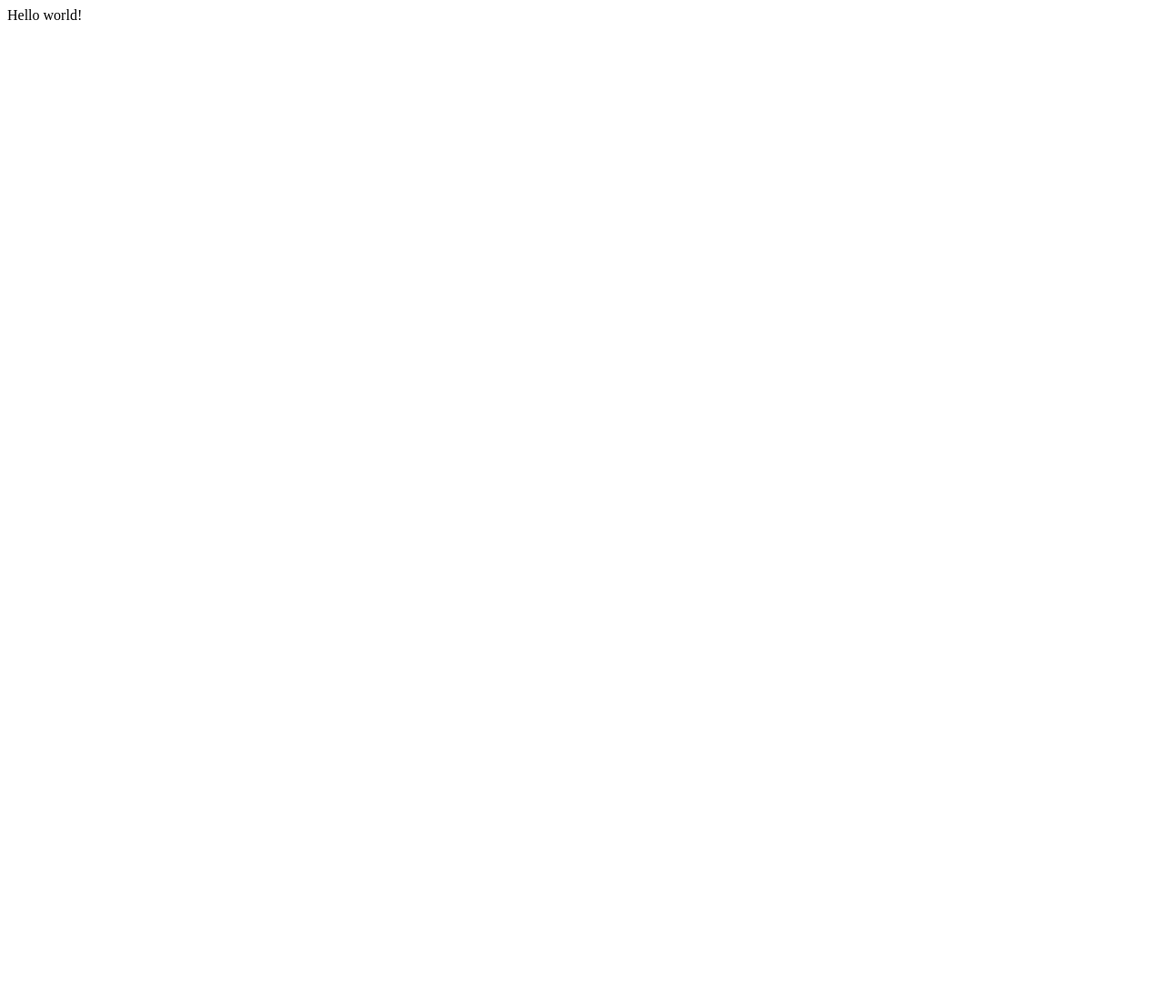
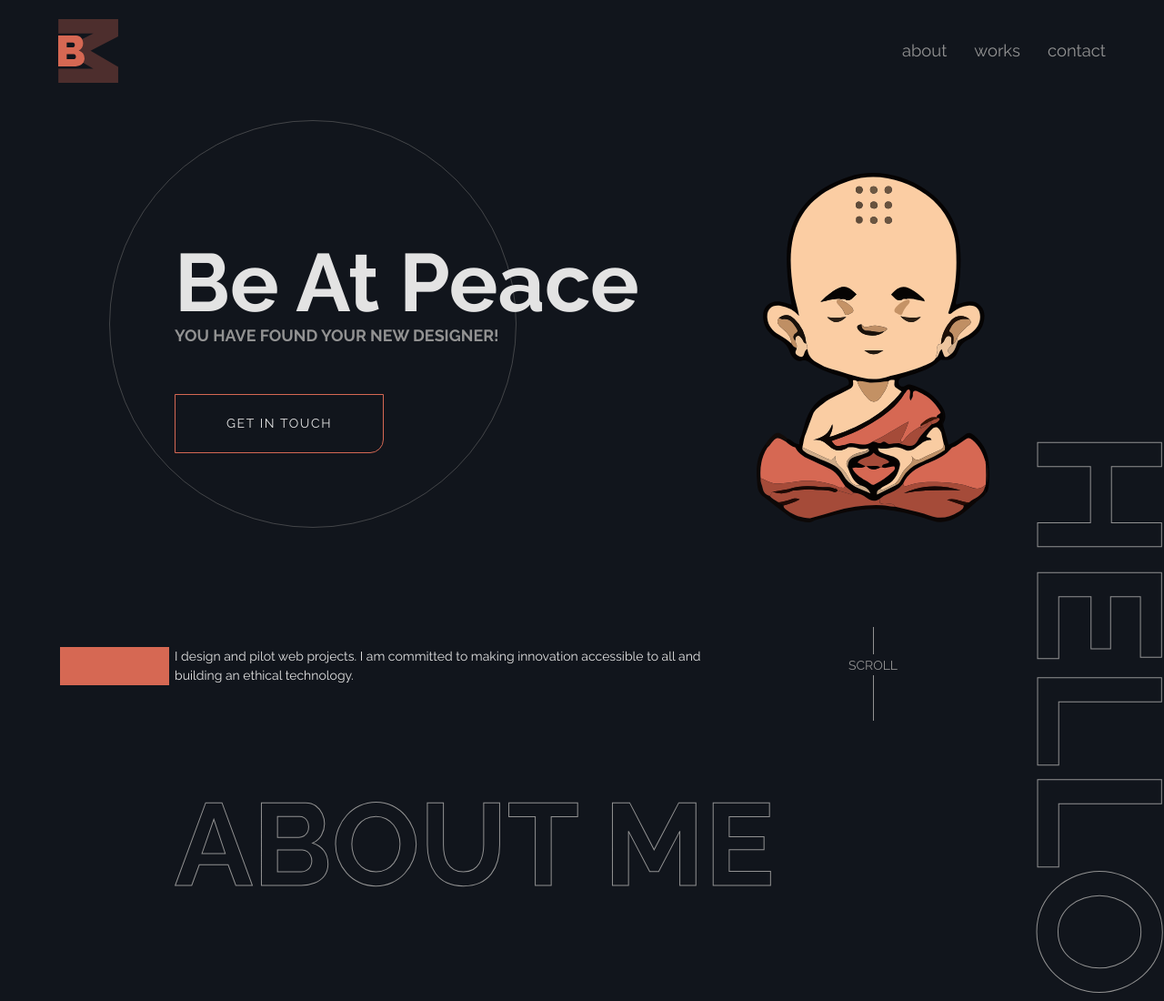
Before and after one commit to jithesh-dev/booleanMonk_gatsby, a Gatsby site: page / in a window 1280 px wide. Shown: the top 1100 px of the page at 91% size. Before the commit the page ends 800 px from the top, so only its background shows below. Built offline with nearby package versions, Linux system fonts and the light colour scheme; Gatsby itself is replaced by a stand-in of ours.

Commit message:
First Commit

```diff
--- /dev/null
+++ b/src/components/About/About.css
@@ -0,0 +1,41 @@
+/* About */
+
+.about-grid {
+  display: grid;
+  grid-template-areas:
+    "title"
+    "ppic"
+    "a-content";
+  gap: 50px;
+  justify-items: center;
+  align-items: center;
+  position: relative;
+}
+
+.prof-pic-container {
+  grid-area: ppic;
+  width: max-content;
+  border: 1px solid var(--clr-text);
+}
+.prof-pic-container img {
+  width: 100%;
+  max-width: 300px;
+  transform: translate(10px, -10px);
+}
+
+.about-expander {
+  grid-area: title;
+}
+
+.a-content {
+  grid-area: a-content;
+}
+
+@media only screen and (min-width: 1200px) {
+  .about-grid {
+    grid-template-areas:
+      "title title"
+      "ppic a-content";
+    justify-items: left;
+  }
+}
--- /dev/null
+++ b/src/components/About/About.js
@@ -0,0 +1,35 @@
+import React from "react"
+import ProfilePic from "../../assets/images/profile-pic.jpg"
+import "./About.css"
+
+function About() {
+  return (
+    <div id="about" className="about-grid section container sub-container">
+      <h1 className="about-expander expander">ABOUT ME</h1>
+
+      <div className="prof-pic-container">
+        <img src={ProfilePic} alt="" />
+      </div>
+      <div className="a-content">
+        <h5 className="section-headings">JITHESH KUMAR</h5>
+        <p>
+          Hey, I'm Jithesh ,a Creative developer based in Kochi, Kerala,India
+          with a passion for interactive design and development, currently
+          working with the awesome people at Baobab Partners In the past, i have
+          had to work across multiple roles including Backend development,
+          Mobile development and Product design but lately, my interest has
+          gotten more to do with interactive design and front-end
+          implementation.
+        </p>
+        <p>
+          Also a fan of landscape photography and have tried playing around with
+          mobile photography, some of which you can see here . I am available
+          for very interesting gigs, or talks about design, hip-hop, photography
+          or fooood
+        </p>
+      </div>
+    </div>
+  )
+}
+
+export default About
--- /dev/null
+++ b/src/components/Featured/Featured.css
@@ -0,0 +1,76 @@
+/* Featured Projects */
+.project-container {
+  display: flex;
+  justify-content: center;
+}
+.p-tile p,
+.p-tile .btn {
+  margin-top: 40px;
+}
+.p-title {
+  font-style: italic;
+  font-weight: 400;
+}
+.p-title span {
+  font-weight: 200;
+  font-size: 0.8rem;
+  vertical-align: text-top;
+}
+.p-tile ul {
+  margin-top: 20px;
+}
+.p-tile li {
+  margin-bottom: 5px;
+}
+.p-tile li::before {
+  margin-right: 7px;
+  width: 10px;
+  height: 2px;
+  display: inline-block;
+  content: "";
+  background-color: var(--clr-accent);
+}
+
+@media only screen and (min-width: 1200px) {
+  .works-exp-wrapper {
+    display: flex;
+    justify-content: flex-end;
+  }
+  .works-exp {
+    /* text-align: right; */
+    position: relative;
+  }
+  .works-exp::before {
+    content: "";
+    position: absolute;
+    left: -100%;
+    top: 50%;
+    height: 50%;
+    width: 100%;
+    /* background-color: red; */
+    border: 1px solid var(--clr-bg-light);
+    border-right: none;
+    border-bottom: none;
+  }
+  .p-tile {
+    width: 70vw;
+    display: grid;
+    grid-template-columns: 1fr 2fr;
+    grid-template-rows: 100px auto;
+  }
+  .p-title {
+    grid-row: 1;
+    grid-column: 1;
+  }
+  .p-img {
+    grid-row: 1/3;
+    grid-column: 2;
+  }
+  .tile-content {
+    grid-row: 2;
+    grid-column: 1;
+  }
+  .tile-content p {
+    margin: 0;
+  }
+}
--- /dev/null
+++ b/src/components/Featured/Featured.js
@@ -0,0 +1,40 @@
+import React from "react"
+import ArteMockup from "../../assets/images/arte-mockup.png"
+import "./Featured.css"
+
+function Featured() {
+  return (
+    <div id="works" className="f-projects-grid ">
+      <div className="works-exp-wrapper">
+        <h1 className="works-exp expander">WORKS</h1>
+      </div>
+      <h5 className="section-headings">FEATURED PROJECTS</h5>
+      <div className="project-container">
+        <div className="p-tile">
+          <h4 className="p-title">
+            <span>01</span>ARTE MUSICA
+          </h4>
+          <img className="p-img" src={ArteMockup} alt="" />
+          <div className="tile-content">
+            <p>
+              I design and pilot web projects. I am committed to making
+              innovation accessible to all and building an ethical technology.I
+              design and pilot web projects. I am committed to making innovation
+              accessible to all and building an ethical technology.
+            </p>
+            <ul className="highlight">
+              <li>UI / UX DESIGN</li>
+              <li>FRONT END DEVELOPMENT</li>
+              <li>WORDPRESS THEME CONVERSION</li>
+            </ul>
+            <a href="#" className="btn">
+              VIEW PROJECT
+            </a>
+          </div>
+        </div>
+      </div>
+    </div>
+  )
+}
+
+export default Featured
--- /dev/null
+++ b/src/components/Header/Header.css
@@ -0,0 +1,45 @@
+.navbar {
+  padding: 1.5em 0;
+  display: flex;
+  flex-grow: 1;
+  align-items: center;
+  grid-column: 1/5;
+  justify-content: space-between;
+}
+.navbar .logo {
+  min-height: 50px;
+  height: 100%;
+  max-height: 70px;
+}
+
+.nav {
+  display: flex;
+}
+
+.nav__link {
+  margin-left: 30px;
+  font-size: 1.15rem;
+  color: var(--clr-text);
+  text-transform: lowercase;
+  text-decoration: none;
+  position: relative;
+}
+
+.nav__link::after {
+  content: "";
+  display: block;
+  position: absolute;
+  bottom: 0px;
+  left: -10%;
+  z-index: -1;
+  height: 0px;
+  width: 0px;
+  background-color: var(--clr-accent);
+  transition: all 0.2s cubic-bezier(1, 0, 0, 1);
+}
+
+.nav__link:hover:after,
+.nav__link:focus:after {
+  height: 8px;
+  width: 100%;
+}
--- /dev/null
+++ b/src/components/Header/Header.js
@@ -0,0 +1,28 @@
+import React from "react"
+import { Link } from "gatsby"
+import Logo from "../../assets/svg/bm-logo.svg"
+
+import "./Header.css"
+
+function Header() {
+  return (
+    <div className="header">
+      <div className="navbar">
+        <img className="logo" src={Logo} alt="" />
+        <nav className="nav">
+          <Link to="#about" className="nav__link">
+            about
+          </Link>
+          <Link to="#works" className="nav__link">
+            works
+          </Link>
+          <Link to="#contact" className="nav__link">
+            contact
+          </Link>
+        </nav>
+      </div>
+    </div>
+  )
+}
+
+export default Header
--- /dev/null
+++ b/src/components/Hero/Hero.css
@@ -0,0 +1,200 @@
+.hero-grid {
+  height: 90vh;
+  display: grid;
+  grid-template-columns: 100%;
+  /* grid-template-rows: 10vh 30vh auto 20vh 10vh; */
+  grid-template-rows: repeat(4, auto);
+}
+
+/* Animation Keyframes*/
+@keyframes monkHover {
+  0% {
+    padding-bottom: 0px;
+  }
+  50% {
+    padding-bottom: 10px;
+  }
+  100% {
+    padding-bottom: 0px;
+  }
+}
+
+.monk {
+  max-height: 40vw;
+  animation: monkHover 2s infinite;
+}
+.monk-illustration {
+  margin-top: 10px;
+  grid-row: 1/2;
+  display: flex;
+  justify-content: center;
+  /* Animation */
+  animation-delay: 0.5s;
+}
+
+.hero-content {
+  grid-row: 2/3;
+  text-align: center;
+}
+
+.hero-title {
+  font-size: 3rem;
+  line-height: 1em;
+  margin-bottom: 0px;
+  position: relative;
+}
+.hero-title::before {
+  position: absolute;
+  z-index: -1;
+  content: "";
+  top: -60%;
+  right: -2%;
+  height: 35vw;
+  width: 35vw;
+  border-radius: 50%;
+  border: 1px solid var(--clr-bg-light);
+}
+
+.sub-title {
+  font-size: 1rem;
+  font-weight: regular;
+  color: var(--clr-text);
+  /* Animation */
+  animation-delay: 1s;
+}
+
+.hero-grid .btn {
+  justify-self: center;
+}
+
+.intro-text-wrapper {
+  align-self: start;
+  position: relative;
+  /* grid-column: 1/5; */
+  grid-row: 3/4;
+}
+.intro-text {
+  margin-top: 0px;
+  position: relative;
+}
+.intro-text::before {
+  content: "";
+  position: absolute;
+  left: -20px;
+  height: 100%;
+  width: 10px;
+  background-color: var(--clr-accent);
+}
+.scroll-text {
+  /* grid-column: 4/5; */
+  grid-row: 4;
+  align-self: start;
+  justify-self: center;
+  position: relative;
+}
+.scroll-text::before {
+  position: absolute;
+  content: "";
+  width: 1px;
+  height: 30px;
+  border-right: 1px solid;
+  top: -32px;
+  left: 50%;
+}
+.scroll-text::after {
+  position: absolute;
+  content: "";
+  width: 1px;
+  height: 50px;
+  border-right: 1px solid;
+  bottom: -50px;
+  left: 50%;
+}
+
+.hello-exp {
+  font-size: var(--expander-sz);
+  width: calc(var(--expander-sz) * 0.75);
+  position: absolute;
+  right: 0;
+  top: 85vh;
+}
+
+:root {
+  --hero-text-sz: 7vw;
+  --hero-sb-txt-sz: calc(var(--hero-text-sz) / 5);
+  --hero-circle: calc(var(--hero-text-sz) * 5);
+  --circle-pos-t: calc(var(--hero-text-sz) * -1.5);
+  --circle-pos-l: calc(var(--hero-text-sz) * -0.8);
+  --expander-sz: 15vw;
+}
+
+@media only screen and (min-width: 1200px) {
+  .sub-container {
+    width: 70vw;
+    max-width: 1800px;
+    margin: 0 auto;
+  }
+  .hero-grid {
+    grid-template-columns: 10vw auto 20vw 10vw;
+    grid-template-rows: calc(80vh - 100px) 20vh;
+  }
+  .monk-illustration {
+    grid-column: 3/4;
+    grid-row: 1/2;
+    max-width: auto;
+    width: 100%;
+    align-self: center;
+    justify-self: end;
+  }
+
+  .hero-content {
+    grid-column: 2/3;
+    grid-row: 1/2;
+    align-self: center;
+    justify-self: start;
+    text-align: left;
+  }
+
+  .hero-title {
+    font-size: var(--hero-text-sz);
+  }
+  .sub-title {
+    font-size: var(--hero-sb-txt-sz);
+  }
+  .hero-title::before {
+    top: 0;
+    top: var(--circle-pos-t);
+    left: var(--circle-pos-l);
+    width: var(--hero-circle);
+    height: var(--hero-circle);
+  }
+  .h-cta {
+    justify-self: start;
+  }
+
+  .intro-text-wrapper {
+    grid-column: 2;
+    grid-row: 2;
+    align-self: center;
+  }
+  .intro-text {
+    margin: 0;
+    width: 600px;
+  }
+  .intro-text::before {
+    left: -21%;
+    width: 20%;
+  }
+  .scroll-text {
+    grid-column: 3;
+    grid-row: 2;
+    align-self: center;
+    justify-self: center;
+  }
+  .hello-exp {
+    /* width: 9.5rem; */
+    position: absolute;
+    right: 0;
+    top: 50vh;
+  }
+}
--- /dev/null
+++ b/src/components/Hero/Hero.js
@@ -0,0 +1,37 @@
+import React from "react"
+import { Link } from "gatsby"
+import Monk from "../../assets/svg/monk.svg"
+import "./Hero.css"
+
+function Hero() {
+  return (
+    <>
+      <div className="hero-grid">
+        <div className="monk-illustration">
+          <img src={Monk} alt="" className="monk " />
+        </div>
+        <div className="hero-content">
+          <h1 className="hero-title ">Be At Peace</h1>
+          <h3 className="sub-title animate__animated animate__bounceInLeft">
+            YOU HAVE FOUND YOUR NEW DESIGNER!
+          </h3>
+          <Link href="#" className="h-cta btn ">
+            Get in Touch
+          </Link>
+        </div>
+        <div className="intro-text-wrapper">
+          <p className="intro-text highlight">
+            I design and pilot web projects. I am committed to making innovation
+            accessible to all and building an ethical technology.
+          </p>
+        </div>
+        <span className="scroll-text">SCROLL</span>
+      </div>
+      <div className="hello-container">
+        <h1 className="hello-exp expander vertical uppercase">hello</h1>
+      </div>
+    </>
+  )
+}
+
+export default Hero
--- /dev/null
+++ b/src/components/Layout/Layout.js
@@ -0,0 +1,13 @@
+import React from "react"
+import "../../styles/common.css"
+import Header from "../Header/Header"
+function Layout(props) {
+  return (
+    <div className="layout container">
+      <Header />
+      {props.children}
+    </div>
+  )
+}
+
+export default Layout
--- a/src/pages/index.js
+++ b/src/pages/index.js
@@ -1,5 +1,16 @@
 import React from "react"
-
+import Layout from "../components/Layout/Layout"
+import Hero from "../components/Hero/Hero"
+import About from "../components/About/About"
+import Featured from "../components/Featured/Featured"
 export default function Home() {
-  return <div>Hello world!</div>
+  return (
+    <div className="homePage">
+      <Layout>
+        <Hero />
+        <About />
+        <Featured />
+      </Layout>
+    </div>
+  )
 }
--- /dev/null
+++ b/src/styles/common.css
@@ -0,0 +1,122 @@
+@import url("https://fonts.googleapis.com/css2?family=Raleway:wght@400;700&display=swap");
+
+:root {
+  --clr-text: #929292;
+  --clr-text-headings: #e3e3e3;
+  --clr-bg-dark: #11151c;
+  --clr-bg-light: #70707088;
+  --clr-accent: #d66853;
+  --site-padding: 1.5em;
+  --expander-sz: 15vw;
+  --h-expander-sz: 10vw;
+}
+
+*,
+*::before,
+*::after {
+  box-sizing: border-box;
+  margin: 0;
+  padding: 0;
+}
+
+html,
+body {
+  scroll-behavior: smooth;
+  overflow-x: hidden;
+}
+body {
+  font-size: 14px;
+  /* padding: 1.5em; */
+  background-color: var(--clr-bg-dark);
+  color: var(--clr-text);
+  line-height: 1.5;
+  font-family: "Raleway", sans-serif;
+  position: relative;
+}
+
+img {
+  max-width: 100%;
+}
+
+h1,
+h2,
+h3,
+h4,
+h5,
+h6 {
+  margin-bottom: 50px;
+  color: var(--clr-text-headings);
+}
+
+h1 {
+  font-size: 5rem;
+}
+h2 {
+  font-size: 4rem;
+}
+h3 {
+  font-size: 3rem;
+}
+h4 {
+  font-size: 2rem;
+}
+h5 {
+  font-size: 1.5rem;
+}
+
+p {
+  margin-bottom: 10px;
+}
+ul {
+  list-style: none;
+}
+
+.uppercase {
+  text-transform: uppercase;
+}
+
+.btn {
+  text-transform: uppercase;
+  letter-spacing: 0.1rem;
+  cursor: pointer;
+  display: inline-block;
+  border: 1px solid var(--clr-accent);
+  border-bottom-right-radius: 15px;
+  background: transparent;
+  text-decoration: none;
+  color: var(--clr-text-headings);
+  padding: 1.5em 4em;
+  transition: all 0.2s ease-in-out;
+}
+
+.btn:hover {
+  color: var(--clr-bg-dark);
+  background-color: var(--clr-accent);
+}
+.btn svg {
+  margin-right: 10px;
+}
+
+.highlight {
+  color: var(--clr-text-headings);
+}
+
+.container {
+  width: 90vw;
+  max-width: 1800px;
+  margin: 0 auto;
+}
+
+.section {
+  margin-top: 100px;
+}
+
+.expander {
+  font-size: var(--h-expander-sz);
+  color: transparent;
+  -webkit-text-stroke-width: 1px;
+  -webkit-text-stroke-color: var(--clr-text);
+}
+.vertical {
+  transform: rotate(90deg);
+}
```
Also changed, not shown: src/assets/images/arte-mockup.png (added), src/assets/images/boolean_monk_mobile.png (added), src/assets/images/profile-pic.jpg (added), src/assets/svg/bm-logo.svg (added), src/assets/svg/logo.svg (added), src/assets/svg/monk.svg (added), src/assets/svg/paper-plane.svg (added), src/components/Layout/Layout.css (added).
